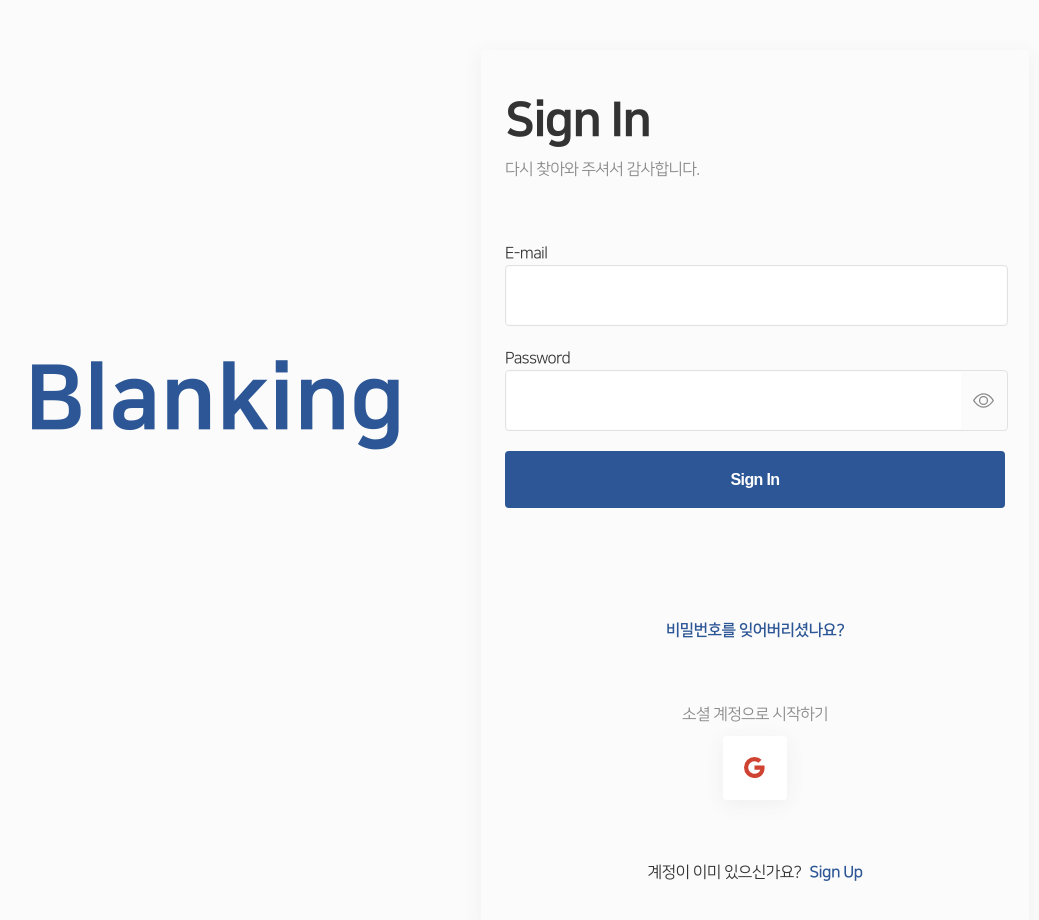
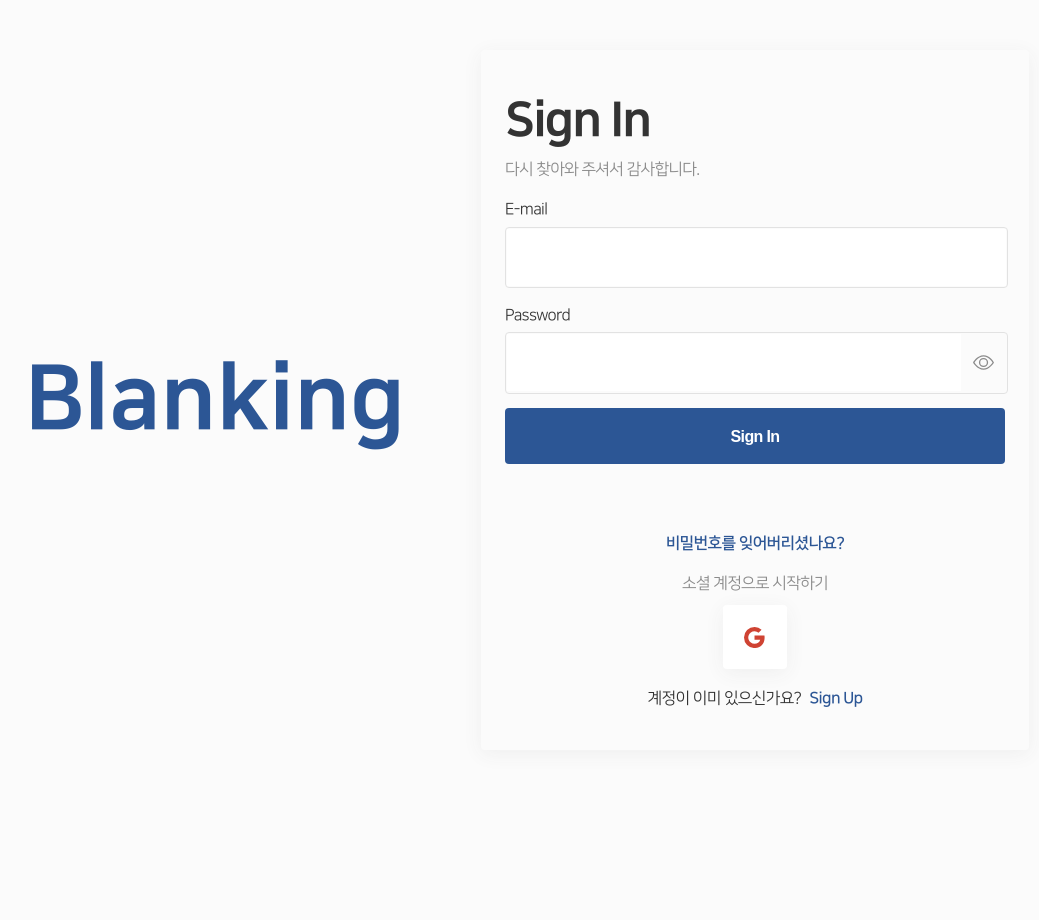
Before and after one commit to JaeilJO/blanking, a Next.js app: page / in a window 1280 px wide. Shown: the top 920 px of the page, without its empty margins (151-1190 px from the left). After the commit the page ends 850 px from the top, so only its background shows below. Built offline with nearby package versions, Linux system fonts and the light colour scheme.

Commit message:
fix : Auth 중앙정렬

```diff
--- a/src/app/(unauthrized)/layout.module.scss
+++ b/src/app/(unauthrized)/layout.module.scss
@@ -42,7 +42,6 @@
 .auth_wrapper {
     max-width: a.$auth-wrapper_max_width;
     min-width: a.$auth-wrapper_min_width;
-    height: fit-content;
 
     padding: a.$auth-wrapper-padding-vertical a.$auth-wrapper-padding-side;
 
--- a/src/components/AuthComponent/SignInComponent/index.module.scss
+++ b/src/components/AuthComponent/SignInComponent/index.module.scss
@@ -14,11 +14,9 @@
 }
 
 .auth_wrapper {
-    height: fit-content;
+    height: 100%;
 
     display: flex;
     flex-direction: column;
     justify-content: space-between;
-
-    gap: 60px;
 }
--- a/src/components/AuthComponent/SignUpComponent/index.module.scss
+++ b/src/components/AuthComponent/SignUpComponent/index.module.scss
@@ -13,11 +13,8 @@
 }
 
 .auth_wrapper {
-    height: fit-content;
-
     display: flex;
+    height: 100%;
     flex-direction: column;
     justify-content: space-between;
-
-    gap: 60px;
 }
```
